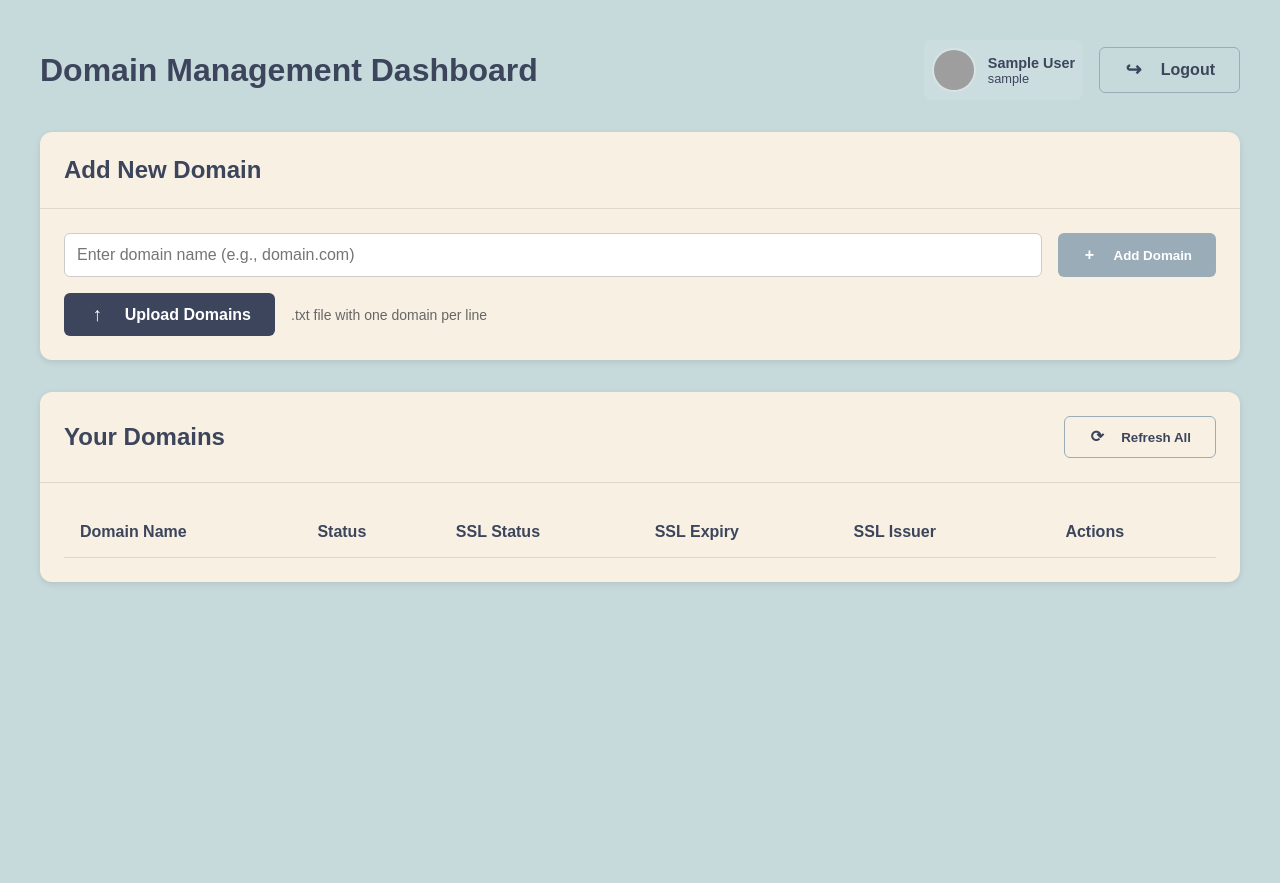
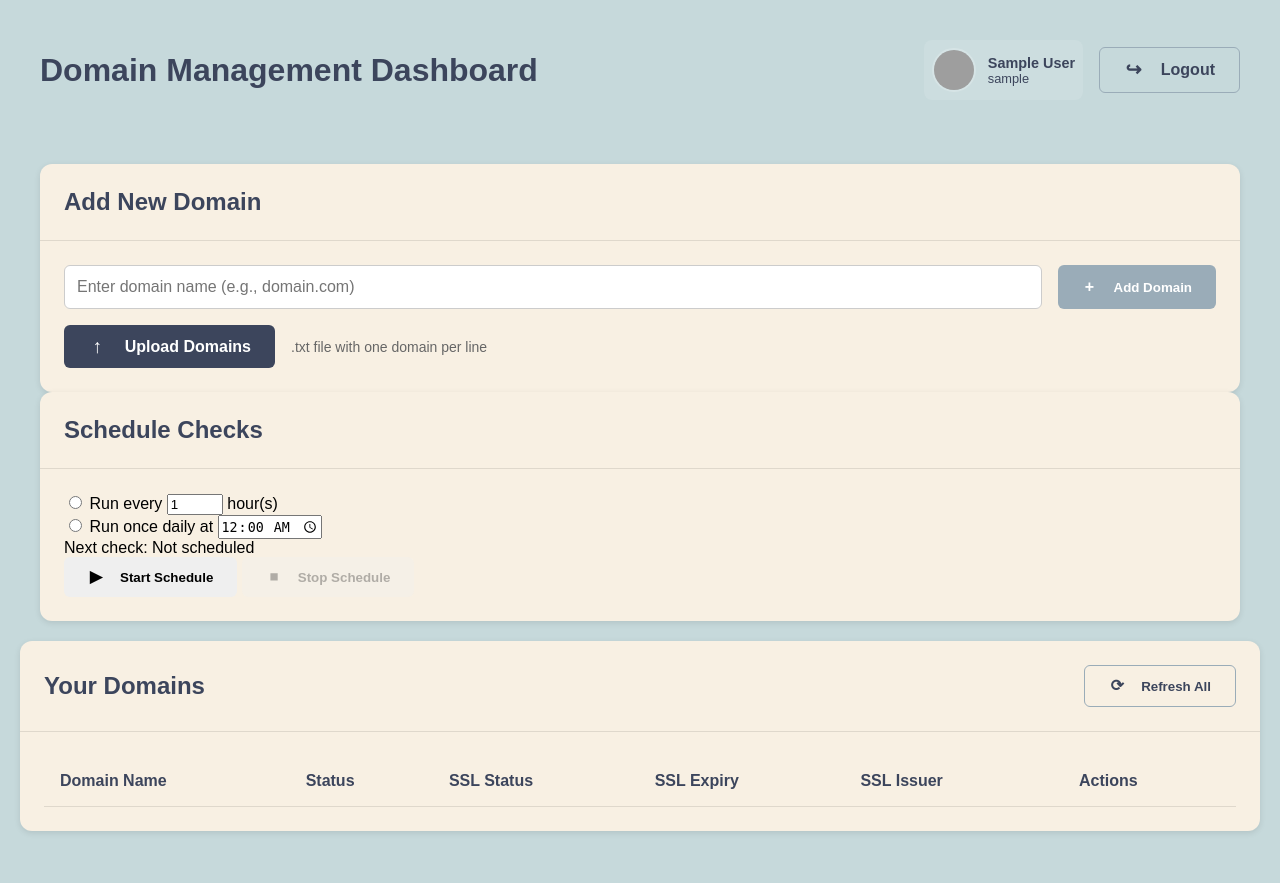
Before and after one commit to ilya-work1/domain-monitoring-project, a Flask app: page / in a window 1280 px wide. Before the commit the page ends 583 px from the top, so only its background shows below. Run offline with Flask 3, Linux system fonts and the light colour scheme; the visitor is signed in with stand-in values (Sample User, id 1); lists and menus that the app fills with data are empty; grey boxes are pictures that could not be loaded.

Commit message:
added app scheduel ui and js

```diff
--- a/app.py
+++ b/app.py
@@ -5,8 +5,6 @@ from domains_check_MT import check_url_mt as check_url
 import os
 import json
 from datetime import timedelta
-from google.oauth2 import id_token
-from google.auth.transport import requests as google_requests
 from oauthlib.oauth2 import WebApplicationClient
 import requests
 from config import Config, logger
--- /dev/null
+++ b/requirements.txt
@@ -0,0 +1,6 @@
+Flask==3.0.0
+Flask-Session==0.5.0
+requests==2.31.0
+python-dotenv==1.0.0
+oauthlib==3.2.2
+APScheduler==3.10.4
--- a/static/dashboard-style.css
+++ b/static/dashboard-style.css
@@ -359,38 +359,72 @@ user-section {
     align-items: center;
 }
 
-
-/* Responsive adjustments */
-@media (max-width: 768px) {
-    .user-profile {
-        margin-right: 8px;
-    }
-
-    .email {
-        display: none; /* Hide email on mobile */
-    }
-
-    .profile-picture {
-        width: 32px;
-        height: 32px;
-    }
+.top-cards {
+    display: grid;  /* Change to grid layout */
+    grid-template-columns: 1fr 1fr;  /* Two equal columns */
+    gap: 2rem;
+    margin-bottom: 2rem;
 }
 
-/* Responsive design */
+.card-half {
+    display: block;  /* Reset display */
+    width: 100%;    /* Take full width of grid cell */
+    margin: 0;
+}
+
+
+.card {
+    background-color: #F8F0e3;
+    border-radius: 12px;
+    box-shadow: 0 2px 6px rgba(0, 0, 0, 0.1);
+}
+
+/* Override margin for cards in top-cards */
+.top-cards .card {
+    margin-bottom: 0;
+}
+
+
+
+/* Restore margin for the main table card */
+.card:not(.card-half) {
+    margin-bottom: 2rem;
+}
+
 @media (max-width: 768px) {
+    /* Container adjustments */
     .container {
         padding: 10px;
     }
 
+    /* Top cards mobile layout */
+    .top-cards {
+        grid-template-columns: 1fr;  /* Single column on mobile */
+        gap: 1rem;
+    }
+
+    .card-half {
+        width: 100%;
+        flex: 1 1 auto;
+    }
+
+    /* Restore some margin for stacked cards on mobile */
+    .top-cards .card {
+        margin-bottom: 1rem;
+    }
+
+    /* Domain input adjustments */
     .domain-input-group {
         flex-direction: column;
     }
 
+    /* Button adjustments */
     .button {
         width: 100%;
         justify-content: center;
     }
 
+    /* File upload adjustments */
     .file-upload-group {
         flex-direction: column;
         align-items: stretch;
@@ -400,7 +434,22 @@ user-section {
         text-align: center;
     }
 
+    /* Table adjustments */
     .domains-table {
         font-size: 0.875rem;
     }
+
+    /* User profile adjustments */
+    .user-profile {
+        margin-right: 8px;
+    }
+
+    .email {
+        display: none;
+    }
+
+    .profile-picture {
+        width: 32px;
+        height: 32px;
+    }
 }
--- a/static/dashbored_script.js
+++ b/static/dashbored_script.js
@@ -6,6 +6,7 @@ document.addEventListener('DOMContentLoaded', function() {
     const refreshAllButton = document.querySelector('.refresh-button');
     const tableBody = document.getElementById('domainsTableBody');
     const logoutButton = document.querySelector('.header-nav .logout-button');
+
 
     // Logout Button
     logoutButton.addEventListener('click', function() {
@@ -179,3 +180,109 @@ document.addEventListener('DOMContentLoaded', function() {
         });
     }
 });
+
+
+
+async function startSchedule() {
+    const domains = Array.from(tableBody.getElementsByTagName('tr'))
+        .map(row => row.cells[0].textContent);
+
+    if (domains.length === 0) {
+        alert('Please add domains before starting the schedule.');
+        return;
+    }
+
+    try {
+        let response;
+        if (hourlyRadio.checked) {
+            response = await fetch('/schedule/hourly', {
+                method: 'POST',
+                headers: {
+                    'Content-Type': 'application/json',
+                },
+                body: JSON.stringify({
+                    domains: domains,
+                    interval: parseInt(hourlyInterval.value)
+                })
+            });
+        } else if (dailyRadio.checked) {
+            response = await fetch('/schedule/daily', {
+                method: 'POST',
+                headers: {
+                    'Content-Type': 'application/json',
+                },
+                body: JSON.stringify({
+                    domains: domains,
+                    time: dailyTime.value
+                })
+            });
+        }
+
+        const result = await response.json();
+        if (result.status === 'success') {
+            startScheduleBtn.disabled = true;
+            stopScheduleBtn.disabled = false;
+            hourlyInterval.disabled = true;
+            dailyTime.disabled = true;
+            hourlyRadio.disabled = true;
+            dailyRadio.disabled = true;
+            nextRunTime.textContent = `Next check: ${new Date(result.next_run).toLocaleString()}`;
+        } else {
+            alert(`Failed to start schedule: ${result.message}`);
+        }
+    } catch (error) {
+        console.error('Error:', error);
+        alert('Failed to start schedule. Please try again.');
+    }
+}
+
+
+async function stopSchedule() {
+    try {
+        const response = await fetch('/schedule/stop', {
+            method: 'POST'
+        });
+
+        const result = await response.json();
+        if (result.status === 'success') {
+            startScheduleBtn.disabled = false;
+            stopScheduleBtn.disabled = true;
+            hourlyInterval.disabled = false;
+            dailyTime.disabled = false;
+            hourlyRadio.disabled = false;
+            dailyRadio.disabled = false;
+            nextRunTime.textContent = 'Next check: Not scheduled';
+        } else {
+            alert(`Failed to stop schedule: ${result.message}`);
+        }
+    } catch (error) {
+        console.error('Error:', error);
+        alert('Failed to stop schedule. Please try again.');
+    }
+}
+
+
+async function checkScheduleStatus() {
+    try {
+        const response = await fetch('/schedule/status');
+        const result = await response.json();
+
+        if (result.status === 'success' && result.schedule) {
+            startScheduleBtn.disabled = true;
+            stopScheduleBtn.disabled = false;
+            hourlyInterval.disabled = true;
+            dailyTime.disabled = true;
+            hourlyRadio.disabled = true;
+            dailyRadio.disabled = true;
+            nextRunTime.textContent = `Next check: ${new Date(result.schedule.next_run).toLocaleString()}`;
+        }
+    } catch (error) {
+        console.error('Error checking schedule status:', error);
+    }
+}
+
+// Check schedule status when page loads
+document.addEventListener('DOMContentLoaded', function() {
+    // ... existing code ...
+    checkScheduleStatus();
+});
--- a/templates/dashboard.html
+++ b/templates/dashboard.html
@@ -34,9 +34,10 @@
             </div>
         </div>
 
+        <div class="top-cards"></div>
 
         <!-- Add Domain Card -->
-        <div class="card">
+        <div class="card card-half">
             <div class="card-header">
                 <h2>Add New Domain</h2>
             </div>
@@ -59,6 +60,52 @@
                 </div>
             </div>
         </div>
+
+        <!-- Scheduler Card -->
+        <div class="card card-half">
+            <div class="card-header">
+                <h2>Schedule Checks</h2>
+            </div>
+            <div class="card-content">
+                <div class="scheduler-options">
+                    <!-- Hourly Schedule Option -->
+                    <div class="schedule-group">
+                        <label class="schedule-label">
+                            <input type="radio" name="schedule-type" value="hourly" class="schedule-radio">
+                            Run every
+                            <input type="number" id="hourlyInterval" min="1" max="24" value="1" class="schedule-input">
+                            hour(s)
+                        </label>
+                    </div>
+
+                    <!-- Daily Schedule Option -->
+                    <div class="schedule-group">
+                        <label class="schedule-label">
+                            <input type="radio" name="schedule-type" value="daily" class="schedule-radio">
+                            Run once daily at
+                            <input type="time" id="dailyTime" class="schedule-input" value="00:00">
+                        </label>
+                    </div>
+
+                    <!-- Schedule Status -->
+                    <div class="schedule-status">
+                        <span id="nextRunTime" class="next-run">Next check: Not scheduled</span>
+                        <div class="schedule-buttons">
+                            <button id="startSchedule" class="button schedule-button">
+                                <span class="icon">▶</span>
+                                Start Schedule
+                            </button>
+                            <button id="stopSchedule" class="button schedule-button stop" disabled>
+                                <span class="icon">⏹</span>
+                                Stop Schedule
+                            </button>
+                        </div>
+                    </div>
+                </div>
+            </div>
+        </div>
+    </div>
+
 
         <!-- Domains Table Card -->
         <div class="card">
```
